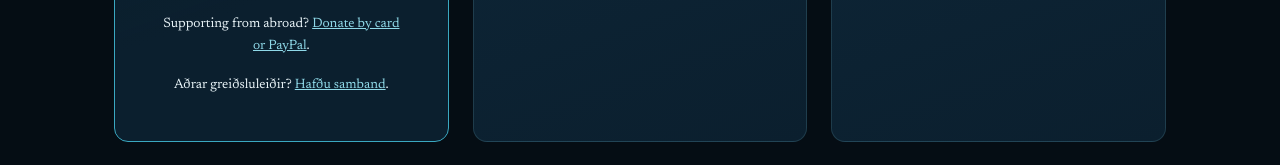
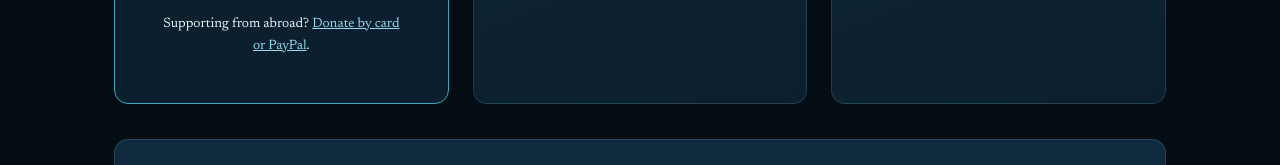
Before and after one commit to jakobsindri-lang/thingvallavatn-documentary, a plain HTML site: page site/index.html in a window 1280 px wide. Shown: the part 6175-6340 px from the top of the page. Drawn offline with Linux system fonts and the light colour scheme.

Commit message:
Fjarlaegja Adrar greidsluleidir: PayPal nær nú yfir það

```diff
--- a/site/index.html
+++ b/site/index.html
@@ -354,12 +354,7 @@
           <p class="support-contact-note" lang="en">
             Supporting from abroad?
             <a href="https://www.paypal.com/ncp/payment/L2NRBYQLM6DH4" target="_blank" rel="noopener">Donate by card or PayPal</a>.
-          </p>
-          <p class="support-contact-note">
-            Aðrar greiðsluleiðir?
-            <a href="mailto:jakobsindri@gmail.com?subject=Fj%C3%A1rhagslegur%20stu%C3%B0ningur%20%E2%80%93%20%C3%9Eingvallavatn">Hafðu samband</a>.
-          </p>
-        </div>
+          </p>        </div>
 
         <div class="support-card">
           <h3>Deila sögu eða myndefni</h3>
```
